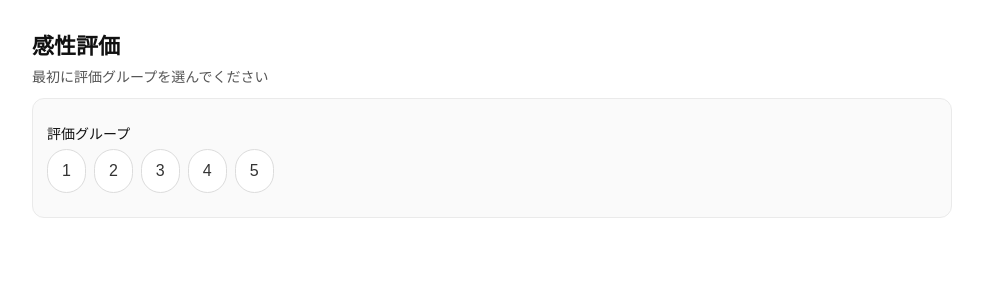
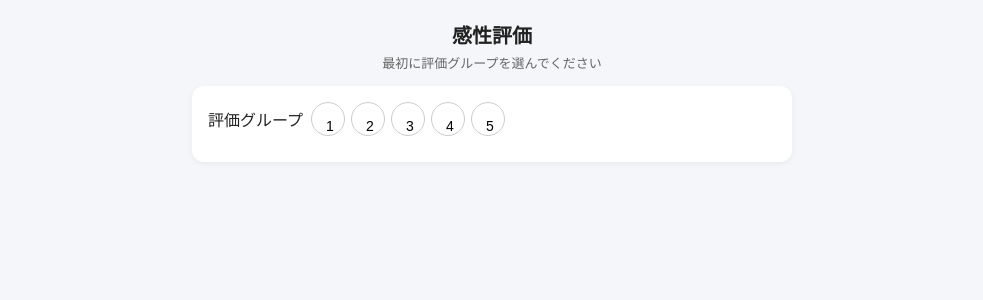
Before and after one commit to sanpa0309-wq/kansei-eval, a React (Vite) app: page / in a window 1280 px wide. Shown: the top 300 px of the page, without its empty margins (148-1131 px from the left). Built offline with nearby package versions, Linux system fonts and the light colour scheme.

Commit message:
update: vertical labels

```diff
--- a/src/index.css
+++ b/src/index.css
@@ -1,138 +1,201 @@
-:root {
-  --radius: 12px;
-  --gap: 12px;
-  --fg: #111;
-  --muted: #555;
-  --line: #eaeaea;
-  --bg: #ffffff;
-  --primary: #2563eb;
+/* ===== 全体構成 ===== */
+body {
+  margin: 0;
+  font-family: "Noto Sans JP", sans-serif;
+  background: #f4f6f9;
+  color: #222;
+  -webkit-text-size-adjust: 100%;
 }
 
-html, body, #root { height: 100%; }
-body {
-  font-family: system-ui, -apple-system, Segoe UI, Roboto, "Hiragino Kaku Gothic ProN", "Noto Sans JP", sans-serif;
-  color: var(--fg); background: var(--bg); margin: 0;
-  -webkit-tap-highlight-color: transparent;
+.page {
+  max-width: 600px;
+  margin: 0 auto;
+  padding: 12px;
 }
 
-/* レイアウト */
-.page {
-  max-width: 960px; margin: 0 auto;
-  padding: 12px clamp(12px, 4vw, 20px) calc(72px + env(safe-area-inset-bottom));
-  box-sizing: border-box;
+/* ===== 見出し・ヘッダ ===== */
+.topbar {
+  text-align: center;
+  padding: 8px 0 4px;
 }
-.topbar { margin: 16px 0 12px; }
-.title { font-size: clamp(18px, 5vw, 22px); margin: 0 0 6px; }
-.subtitle { font-size: 14px; margin: 0; color: var(--muted); }
+.title {
+  font-size: 20px;
+  margin: 0;
+}
+.subtitle {
+  font-size: 13px;
+  color: #666;
+  margin: 4px 0 0;
+}
 
-/* カード */
+/* ===== カード風ブロック ===== */
 .card {
-  border: 1px solid var(--line); border-radius: var(--radius);
-  padding: 14px; margin-bottom: 14px; background: #fafafa;
+  background: #fff;
+  border-radius: 12px;
+  padding: 16px;
+  margin-top: 10px;
+  box-shadow: 0 2px 6px rgba(0, 0, 0, 0.05);
 }
 .card-head {
-  display: flex; align-items: center; justify-content: space-between;
-  margin-bottom: 8px; gap: 8px; font-size: 14px;
+  display: flex;
+  justify-content: space-between;
+  align-items: center;
+  margin-bottom: 8px;
+  font-weight: 600;
 }
 
-/* 画像 */
-.img-wrap { display: grid; place-items: center; min-height: 120px; overflow: hidden; }
+/* ===== 画像表示 ===== */
+.img-wrap {
+  width: 100%;
+  text-align: center;
+}
 .stimulus {
-  height: auto; max-width: min(96vw, 900px); max-height: 55vh;
-  object-fit: contain; display: block; border-radius: 8px;
+  max-width: 100%;
+  height: auto;
+  border-radius: 8px;
+  margin-top: 8px;
 }
 
-/* ガイド（0 と 6 の真上） */
+/* ===== 感性評価スケール ===== */
 .scale-head.global {
-  display: grid;
-  grid-template-columns: 80px 1fr 80px;
-  align-items: center; gap: 8px;
-  margin: 4px 0 8px;
+  margin-bottom: 8px;
 }
-.head-grid {
-  grid-column: 2;
-  display: grid; grid-template-columns: repeat(7, 1fr);
-  align-items: center;
+.scale-head.global .head-grid {
+  display: flex;
+  justify-content: space-between;
+  align-items: flex-start;
+  margin-bottom: 8px;
 }
-.head-left  { grid-column: 1; text-align: center; font-size: 12px; color: #666; white-space: nowrap; }
-.head-right { grid-column: 7; text-align: center; font-size: 12px; color: #666; white-space: nowrap; }
-
-/* 評価スケール：左語 / 7等分ボタン / 右語 */
-.row--grid {
-  display: grid;
-  grid-template-columns: 80px 1fr 80px;
-  align-items: center; gap: 8px; margin: 8px 0;
-}
-.label-left, .label-right { font-size: 15px; text-align: center; white-space: nowrap; }
-
-/* 7等分（評価ボタン用） */
-.btn-scale {
-  display: grid; grid-template-columns: repeat(7, 1fr);
-  gap: 8px; align-items: center;
+.scale-head.global .head-grid span {
+  writing-mode: vertical-rl;      /* 縦書き */
+  text-orientation: upright;
+  font-size: 13px;
+  line-height: 1.2;
+  color: #555;
 }
 
-/* === ボタン共通 === */
+/* 評価行 */
+.row--grid {
+  display: flex;
+  align-items: center;
+  justify-content: space-between;
+  margin: 12px 0;
+  gap: 6px;
+}
+
+.label-left,
+.label-right {
+  flex: 1;
+  font-size: 14px;
+  text-align: center;
+  white-space: nowrap;
+}
+
+.btn-scale {
+  display: flex;
+  justify-content: center;
+  gap: 8px;
+  flex: 2;
+}
+
+/* スケールボタン（0〜6） */
 .pill {
-  /* ※ width:100% を外し、セグメントには自動幅、評価ボタンには下で個別指定 */
-  min-height: 44px;
-  border-radius: 999px;
-  border: 1px solid #dcdcdc;
-  background-color: #ffffff;
-  color: #333;
-  font-size: 16px;
-  padding: 6px 12px;
+  border: 1px solid #ccc;
+  background: #fff;
+  border-radius: 50%;
+  width: 34px;
+  height: 34px;
+  font-size: 14px;
+  text-align: center;
+  line-height: 34px;
   cursor: pointer;
-  touch-action: manipulation;
-  transition: background-color .15s ease, color .15s ease, border-color .15s ease;
-  opacity: 1;
+  transition: all 0.15s;
+}
+.pill:hover {
+  background: #f0f0f0;
 }
 .pill--active {
-  background-color: var(--primary) !important;
-  color: #fff !important;
-  border-color: var(--primary);
-  opacity: 1 !important;
+  background: #2563eb;
+  border-color: #2563eb;
+  color: #fff;
 }
-.pill:active { filter: brightness(0.95); }
-.pill:focus-visible { outline: 2px solid #94b6ff; outline-offset: 2px; }
 
-/* 評価ボタンだけはセル幅いっぱいに（7等分を等間隔に見せる） */
-.btn-scale .pill { width: 100%; padding-left: 0; padding-right: 0; }
-
-/* ===== セグメント（性別・年齢）を横並びに ===== */
-.seg-row { margin: 10px 0; }
-.seg-label { font-size: 14px; margin-bottom: 6px; }
+/* ===== 性別・年齢などの横並びボタン ===== */
+.seg-row {
+  display: flex;
+  align-items: center;
+  margin-bottom: 10px;
+  flex-wrap: wrap;
+  gap: 8px;
+}
+.seg-label {
+  font-weight: 500;
+  min-width: 60px;
+}
 .seg-wrap {
-  display: flex; flex-wrap: wrap; gap: 8px;
+  display: flex;
+  gap: 6px;
+  flex-wrap: wrap;
 }
 .seg-pill {
-  /* セグメントは自然な横並びにするため幅は自動 */
-  width: auto;
-  padding: 8px 14px;
+  border-radius: 20px;
+  padding: 6px 14px;
 }
 
-/* 送信バー（固定） */
+/* ===== フッターのボタン ===== */
 .submit-bar {
-  position: fixed; left: 0; right: 0; bottom: 0;
-  padding: 10px calc(14px + env(safe-area-inset-right)) calc(10px + env(safe-area-inset-bottom)) calc(14px + env(safe-area-inset-left));
-  background: rgba(255,255,255,0.95); backdrop-filter: blur(6px);
-  border-top: 1px solid var(--line);
-  display: flex; gap: 10px; justify-content: center;
+  display: flex;
+  justify-content: space-between;
+  gap: 10px;
+  margin-top: 16px;
 }
-.btn-primary, .btn-secondary {
-  min-height: 44px; padding: 10px 16px; border-radius: 12px;
-  font-size: 16px; cursor: pointer; touch-action: manipulation;
+.btn-primary,
+.btn-secondary,
+.btn-ghost {
+  flex: 1;
+  padding: 12px;
+  border-radius: 8px;
+  font-size: 15px;
+  font-weight: 600;
+  cursor: pointer;
+  border: none;
+  transition: all 0.15s;
 }
-.btn-primary { border: none; background: var(--primary); color: #fff; }
-.btn-secondary { border: 1px solid #ddd; background: #f2f2f2; color: #333; }
+.btn-primary {
+  background: #2563eb;
+  color: #fff;
+}
+.btn-primary:hover {
+  background: #1d4ed8;
+}
+.btn-secondary {
+  background: #e5e7eb;
+}
+.btn-secondary:hover {
+  background: #d1d5db;
+}
+.btn-ghost {
+  background: none;
+  color: #2563eb;
+  font-size: 13px;
+}
 
-/* レスポンシブ微調整 */
-@media (max-width: 400px) {
-  .scale-head.global, .row--grid { grid-template-columns: 60px 1fr 60px; }
-  .btn-scale { gap: 6px; }
-  .head-left, .head-right { font-size: 11px; }
+/* ===== スマホ対応 ===== */
+@media (max-width: 480px) {
+  .pill {
+    width: 30px;
+    height: 30px;
+    line-height: 30px;
+    font-size: 13px;
+  }
+  .label-left,
+  .label-right {
+    font-size: 13px;
+  }
+  .stimulus {
+    border-radius: 6px;
+  }
+  .seg-label {
+    min-width: 52px;
+  }
 }
-@media (min-width: 900px) {
-  .page { padding-bottom: 96px; }
-  .stimulus { max-height: 60vh; }
-  .btn-scale { gap: 12px; }
-}
```
